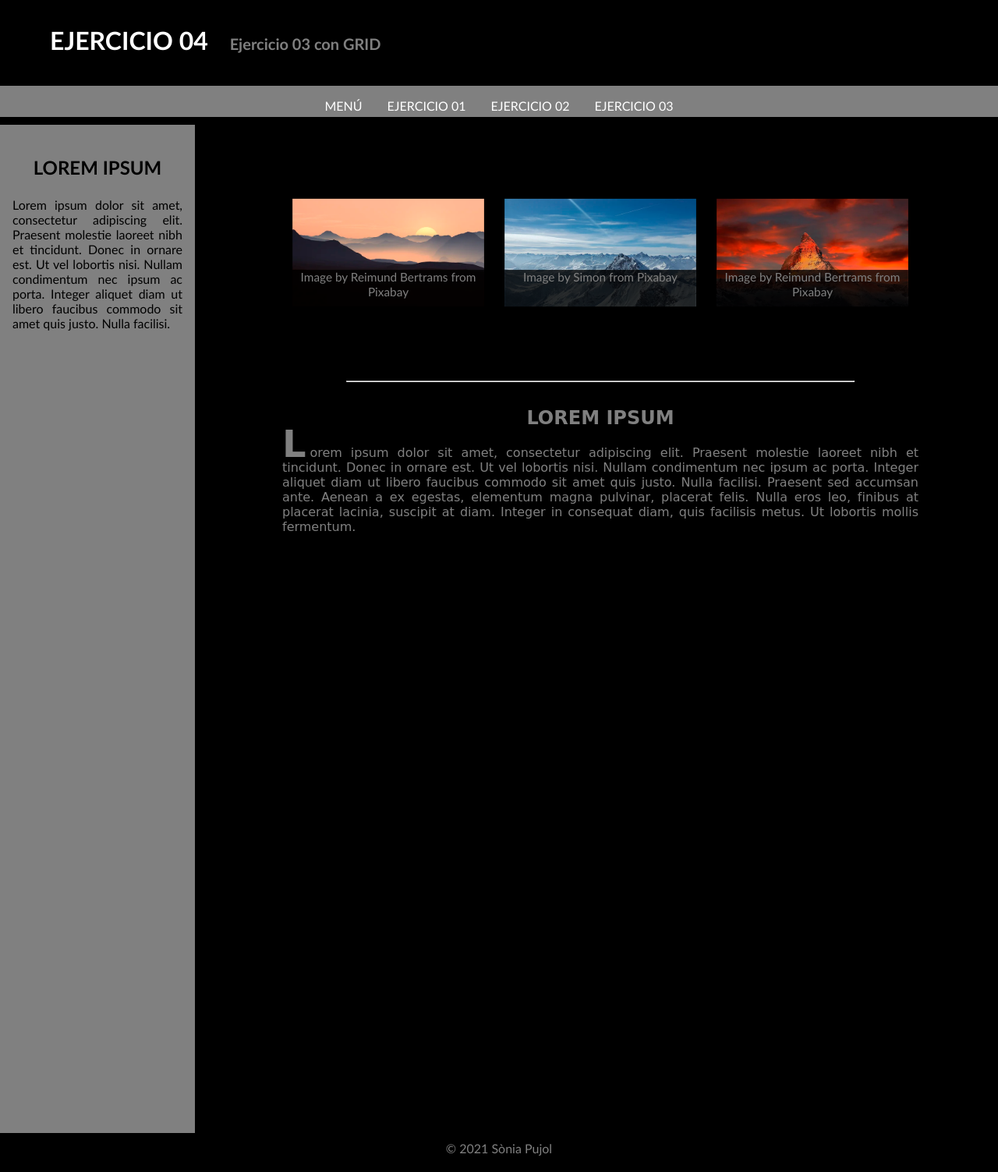
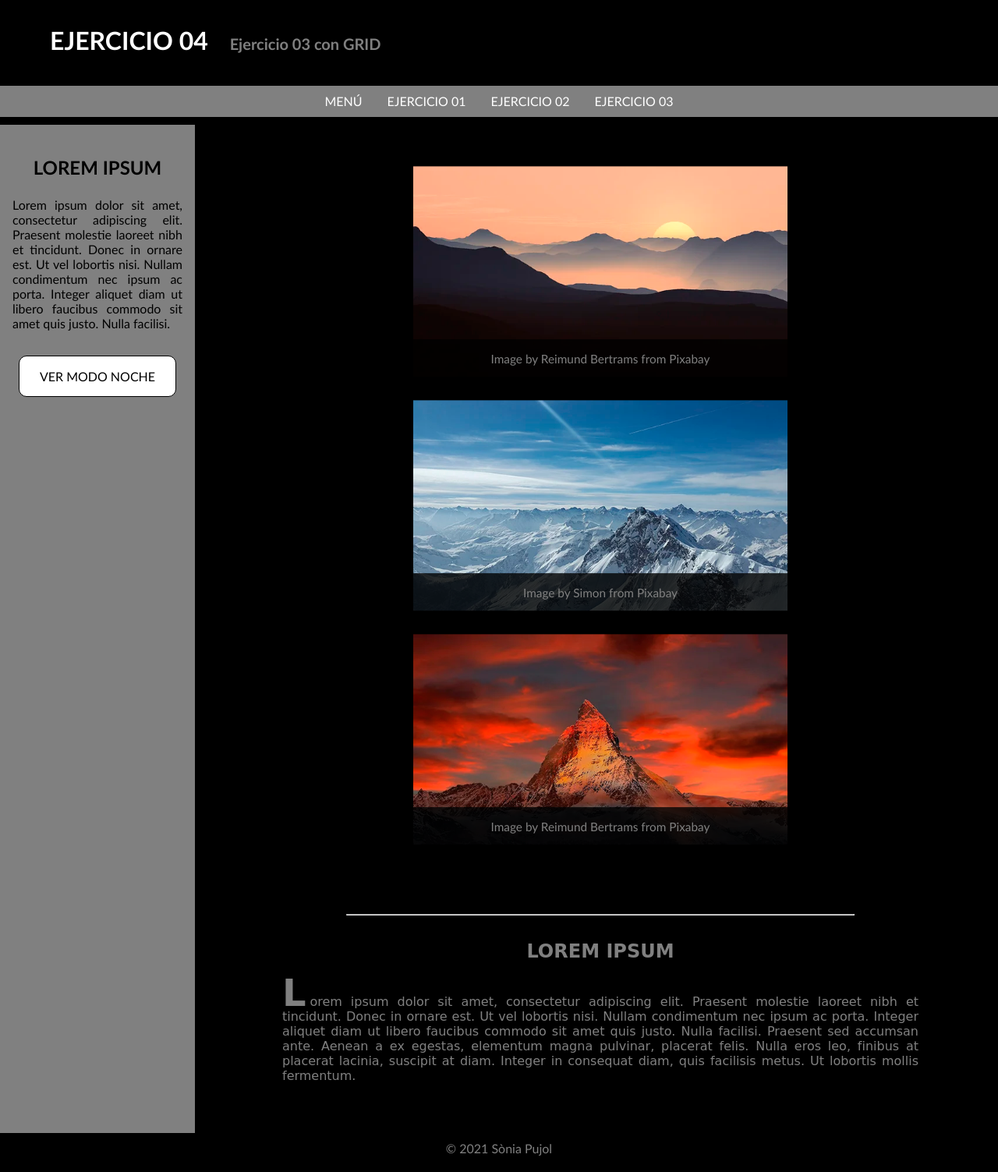
Before and after one commit to sonson82/CMVPublico, a PHP site: page /ejercicio04.html in a window 1280 px wide. Shown: the whole page at 78% size. Run offline with PHP 8.4, Linux system fonts and the light colour scheme.

Commit message:
EJERCICIO 04 BUTTON

```diff
--- a/css/ejercicio03.css
+++ b/css/ejercicio03.css
@@ -122,25 +122,17 @@ box-shadow: 0px 13px 9px -9px rgba(255,255,255,0.75);
   margin-right: .1em;
 }
 
-@media screen and (max-width: 1700px){
+
+@media screen and (max-width: 1600px){
+
+	#gallery03 {
+		display: block ;
+	}
 
 	#gallery03 .relativeDiv{
-		min-height: 250px;
+		margin:auto;
 	}
-}
 
-@media screen and (max-width: 1400px){
-
-	#gallery03 .relativeDiv{
-		min-height: 200px;
-	}
-}
-
-@media screen and (max-width: 1100px){
-
-	#gallery03 .relativeDiv{
-		min-height: 150px;
-	}
 }
 
 @media screen and (max-width: 800px){
@@ -152,9 +144,6 @@ box-shadow: 0px 13px 9px -9px rgba(255,255,255,0.75);
 	header h1 > span{
 		display: none;
 	}
-	#gallery03 .relativeDiv{
-		min-height: 100px;
-	}
 }
 
 @media screen and (max-width: 470px){
--- a/css/ejercicio04.css
+++ b/css/ejercicio04.css
@@ -1,11 +1,6 @@
 @import url("general.css");
 @import url("ejercicio01.css");
 @import url("ejercicio03.css");
-
-*{
-	padding: 0;
-	margin: 0;
-}
 
 /*GRID*/
 
@@ -26,6 +21,10 @@
 nav {
 	grid-column: 1 / span 4;
 	grid-row: 2 / span 1;
+}
+
+nav ul li {
+    padding: .6em 1em;
 }
 
 .lado {
@@ -57,3 +56,29 @@ nav {
 	grid-column: 1 / span 4;
 	grid-row: 4 / span 1;
 }
+
+#button{
+	margin: 2em .5em;
+	padding: 1em;
+	cursor: pointer;
+	text-align: center;
+	border-radius: 10px;
+	border: 1px solid black;
+	background-color: white;
+	color: black;
+}
+
+#button:hover{
+
+	border-color:white;
+	background-color: black;
+	color: white;
+}
+
+body.noche{
+	background-color: white;
+}
+
+body.noche h1{
+	color: black;
+}
--- a/ejercicio04.html
+++ b/ejercicio04.html
@@ -20,7 +20,6 @@
 
 	<!-- scripts externos de librerias que usaremos, por ejemplo Bootstrap o JQuery -->
 	<script src="https://ajax.googleapis.com/ajax/libs/jquery/3.5.1/jquery.min.js"></script>
-
 
 </head>
 
@@ -48,6 +47,8 @@
 			<p>Lorem ipsum dolor sit amet, consectetur adipiscing elit. Praesent molestie laoreet nibh et tincidunt. Donec in ornare est. Ut vel lobortis nisi.
 				Nullam condimentum nec ipsum ac porta. Integer aliquet diam ut libero faucibus commodo sit amet quis justo. Nulla facilisi.
 			</p>
+			<div id="button">VER MODO NOCHE</div>
+
 		</div>
 
 		<div class="contenido">
@@ -127,5 +128,14 @@
 			</footer>
 		</div>
 
+		<script>
+			$( "#button" ).click(function() {
+			  $("body").toggleClass("noche");
+
+			  $("#button").text(($("#button").text() == 'VER MODO NOCHE') ? 'VER MODO DÍA' : 'VER MODO NOCHE').fadeIn();
+
+			});
+		</script>
+
 </body>
 </html>
```
